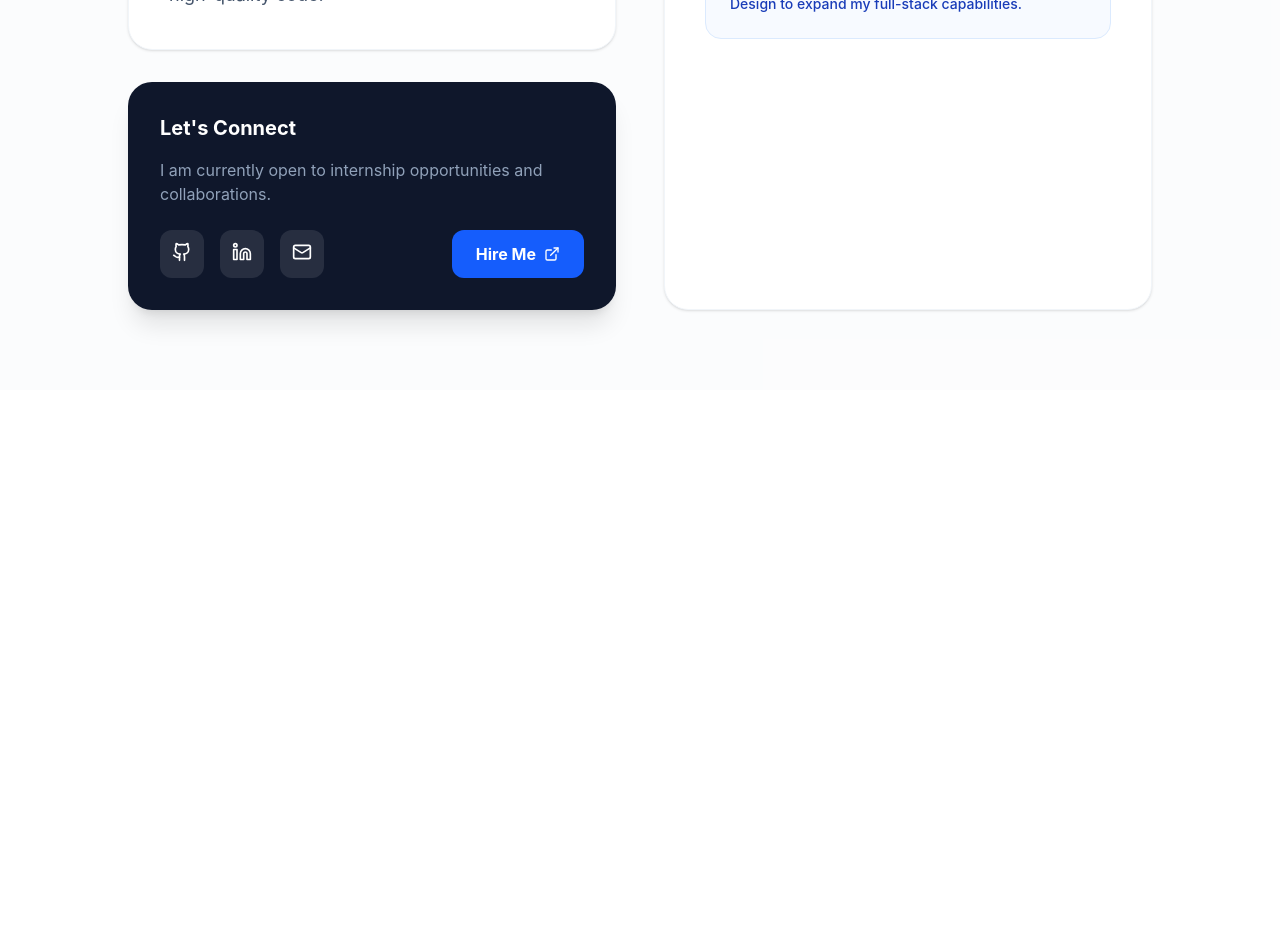
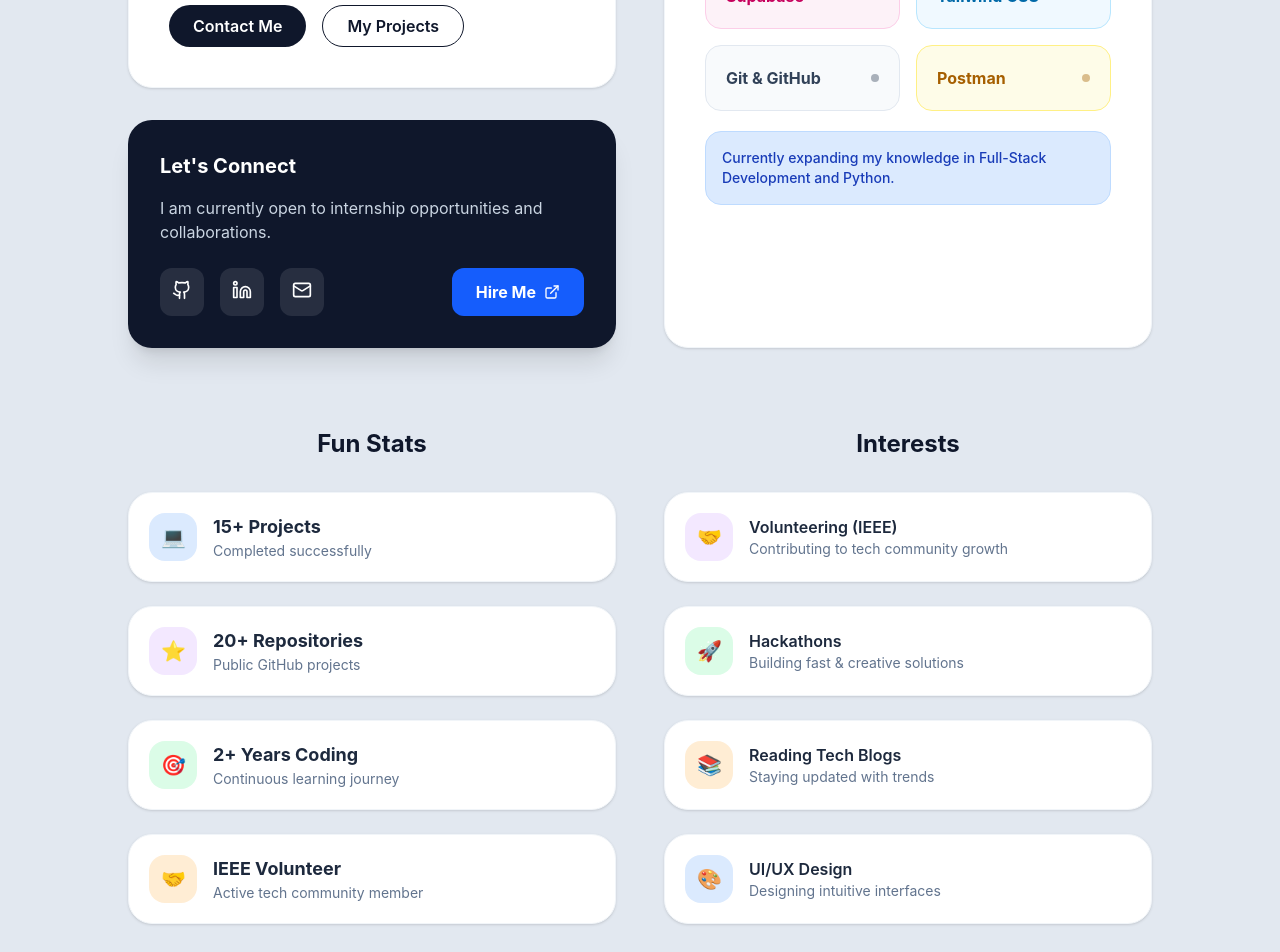
Before and after one commit to dwathsala/My_Portfolio, a React (Vite) app: page / in a window 1280 px wide. Shown: the part 1440-2392 px from the top of the page. Before the commit the page ends 1830 px from the top, so only its background shows below. Built offline with nearby package versions, Linux system fonts and the light colour scheme.

Commit message:
Implement responsive About section with technical skills and add cards for fun stat & interest

```diff
--- a/src/components/About.jsx
+++ b/src/components/About.jsx
@@ -6,18 +6,24 @@ const About = () => {
     { name: "JavaScript", color: "bg-yellow-50 text-yellow-700 border-yellow-200" },
     { name: "React.js", color: "bg-blue-50 text-blue-700 border-blue-200" },
     { name: "Node.js", color: "bg-green-50 text-green-700 border-green-200" },
+    { name: "Express.js", color: "bg-red-50 text-red-700 border-red-200" },
+    { name: "Python", color: "bg-orange-50 text-orange-700 border-orange-200" },
+    { name: "JAVA", color: "bg-gray-50 text-gray-700 border-gray-200" },
     { name: "MongoDB", color: "bg-emerald-50 text-emerald-700 border-emerald-200" },
+    { name: "SQL", color: "bg-purple-50 text-purple-700 border-purple-200" },
+    { name: "Supabase", color: "bg-pink-50 text-pink-700 border-pink-200" },
     { name: "Tailwind CSS", color: "bg-sky-50 text-sky-700 border-sky-200" },
     { name: "Git & GitHub", color: "bg-slate-50 text-slate-700 border-slate-200" },
+    { name: "Postman", color: "bg-yellow-50 text-yellow-700 border-yellow-200" },
   ];
 
   return (
-    <section id="about" className="py-20 px-6 md:px-16 lg:px-32 bg-slate-50/50">
+    <section id="about" className="py-16 px-6 md:px-16 lg:px-32 bg-slate-200">
       <div className="max-w-7xl mx-auto">
 
         {/* Header Section */}
-        <div className="mb-16">
-          <h2 className="text-4xl md:text-5xl font-bold text-slate-900 mb-4">
+        <div className="mb-10">
+          <h2 className="text-4xl md:text-5xl font-bold text-slate-900 mb-3 ">
             About <span className="text-blue-800">Me</span>
           </h2>
           <div className="w-20 h-1.5 bg-blue-800 rounded-full"></div>
@@ -29,7 +35,7 @@ const About = () => {
           <div className="flex flex-col gap-8">
             <div className="bg-white p-8 md:p-10 rounded-3xl shadow-sm border border-slate-100 flex-grow">
               <h3 className="text-2xl font-bold text-slate-800 mb-6 flex items-center gap-2">
-                <span className="w-2 h-2 rounded-full bg-blue-600"></span>
+                <span className="w-2 h-2 rounded-full bg-blue-800"></span>
                 My Journey
               </h3>
               <div className="space-y-4 text-slate-600 text-lg leading-relaxed">
@@ -40,20 +46,33 @@ const About = () => {
                   I thrive in collaborative environments and love tackling complex challenges. Whether it's optimizing backend logic or perfecting a responsive UI, I am committed to delivering high-quality code.
                 </p>
               </div>
+
+              <div className="flex gap-4 mt-10">
+                {/* Contact Me Button */}
+                <button className="px-6 py-2  bg-slate-900 text-white font-semibold rounded-full hover:bg-blue-900 transition">
+                  Contact Me
+                </button>
+
+                {/* View Projects Button */}
+                <button className="px-6 py-2 border border-slate-900 text-slate-900 font-semibold rounded-full hover:bg-blue-200 transition">
+                  My Projects
+                </button>
+              </div>
+
             </div>
 
-            {/* "Connect with Me" Professional Component */}
-            <div className="bg-slate-900 p-8 rounded-3xl text-white shadow-xl">
+               {/* "Connect with Me" Professional Component */}
+            <div className="bg-slate-900 p-8 rounded-3xl text-white shadow-xl ">
               <h3 className="text-xl font-bold mb-4">Let's Connect</h3>
-              <p className="text-slate-400 mb-6">I am currently open to internship opportunities and collaborations.</p>
+              <p className="text-slate-300 mb-6">I am currently open to internship opportunities and collaborations.</p>
               <div className="flex flex-wrap gap-4">
-                <a href="https://github.com" className="p-3 bg-white/10 rounded-xl hover:bg-blue-600 transition-colors">
+                <a href="https://github.com/dwathsala" target='_blank' rel='noopener noreferrer' className="p-3 bg-white/10 rounded-xl hover:bg-blue-600 transition-colors">
                   <Github size={20} />
                 </a>
-                <a href="https://linkedin.com" className="p-3 bg-white/10 rounded-xl hover:bg-blue-600 transition-colors">
+                <a href="https://www.linkedin.com/in/dulari-dayananda/" target='_blank' rel='noopener noreferrer' className="p-3 bg-white/10 rounded-xl hover:bg-blue-600 transition-colors">
                   <Linkedin size={20} />
                 </a>
-                <a href="mailto:dulariwathsala824@mail.com" className="p-3 bg-white/10 rounded-xl hover:bg-blue-600 transition-colors">
+                <a href="mailto:dulariwathsala824@mail.com?subject=Portfolio Contact&body=Hello Dulari,%0A%0AI would like to connect with you." target='_blank' rel='noopener noreferrer' className="p-3 bg-white/10 rounded-xl hover:bg-blue-600 transition-colors">
                   <Mail size={20} />
                 </a>
                 <button className="flex items-center gap-2 px-6 py-3 bg-blue-600 rounded-xl font-bold hover:bg-blue-700 transition-all ml-auto">
@@ -61,12 +80,14 @@ const About = () => {
                 </button>
               </div>
             </div>
+
+
           </div>
 
           {/* Right Side: Skills Grid */}
           <div className="bg-white p-8 md:p-10 rounded-3xl shadow-sm border border-slate-100">
             <h3 className="text-2xl font-bold text-slate-800 mb-8 flex items-center gap-2">
-              <span className="w-2 h-2 rounded-full bg-blue-600"></span>
+              <span className="w-2 h-2 rounded-full bg-blue-800"></span>
               Technical Stack
             </h3>
             <div className="grid grid-cols-1 sm:grid-cols-2 gap-4">
@@ -82,15 +103,125 @@ const About = () => {
             </div>
 
             {/* Added Value: Professional Learning Note */}
-            <div className="mt-10 p-6 bg-blue-50/50 rounded-2xl border border-blue-100">
+            <div className="mt-5 p-4 bg-blue-100 rounded-2xl border border-blue-200 flex items-center justify-center">
               <p className="text-sm text-blue-800 font-medium">
-                Currently exploring Cloud Computing and System Design to expand my full-stack capabilities.
+                Currently expanding my knowledge in Full-Stack Development and Python.
               </p>
             </div>
           </div>
 
         </div>
       </div>
+
+      {/* Interests + Fun Stats Section */}
+      <div className="mt-20">
+        <div className="grid grid-cols-1 lg:grid-cols-2 gap-12">
+
+          {/* LEFT SIDE — FUN STATS */}
+          <div>
+            <h3 className="text-2xl font-bold text-slate-900 mb-8 flex items-center justify-center">
+              Fun Stats
+            </h3>
+
+            <div className="space-y-6">
+
+              <div className="flex items-center gap-4 p-5 bg-white rounded-3xl border border-slate-100 shadow-sm hover:shadow-lg hover:scale-[1.02] transition-all duration-300">
+                <div className="w-12 h-12 flex items-center justify-center bg-blue-100 text-blue-700 rounded-2xl text-xl">
+                  💻
+                </div>
+                <div>
+                  <h4 className="font-bold text-slate-800 text-lg">15+ Projects</h4>
+                  <p className="text-sm text-slate-500">Completed successfully</p>
+                </div>
+              </div>
+
+              <div className="flex items-center gap-4 p-5 bg-white rounded-3xl border border-slate-100 shadow-sm hover:shadow-lg hover:scale-[1.02] transition-all duration-300">
+                <div className="w-12 h-12 flex items-center justify-center bg-purple-100 text-purple-700 rounded-2xl text-xl">
+                  ⭐
+                </div>
+                <div>
+                  <h4 className="font-bold text-slate-800 text-lg">20+ Repositories</h4>
+                  <p className="text-sm text-slate-500">Public GitHub projects</p>
+                </div>
+              </div>
+
+              <div className="flex items-center gap-4 p-5 bg-white rounded-3xl border border-slate-100 shadow-sm hover:shadow-lg hover:scale-[1.02] transition-all duration-300">
+                <div className="w-12 h-12 flex items-center justify-center bg-green-100 text-green-700 rounded-2xl text-xl">
+                  🎯
+                </div>
+                <div>
+                  <h4 className="font-bold text-slate-800 text-lg">2+ Years Coding</h4>
+                  <p className="text-sm text-slate-500">Continuous learning journey</p>
+                </div>
+              </div>
+
+              <div className="flex items-center gap-4 p-5 bg-white rounded-3xl border border-slate-100 shadow-sm hover:shadow-lg hover:scale-[1.02] transition-all duration-300">
+                <div className="w-12 h-12 flex items-center justify-center bg-orange-100 text-orange-700 rounded-2xl text-xl">
+                  🤝
+                </div>
+                <div>
+                  <h4 className="font-bold text-slate-800 text-lg">IEEE Volunteer</h4>
+                  <p className="text-sm text-slate-500">Active tech community member</p>
+                </div>
+              </div>
+
+            </div>
+          </div>
+
+          {/* RIGHT SIDE — INTERESTS */}
+          <div>
+            <h3 className="text-2xl font-bold text-slate-900 mb-8 flex items-center justify-center">
+              Interests
+            </h3>
+
+            <div className="space-y-6">
+
+              <div className="flex items-center gap-4 p-5 bg-white rounded-3xl border border-slate-100 shadow-sm hover:shadow-lg hover:scale-[1.02] transition-all duration-300">
+                <div className="w-12 h-12 flex items-center justify-center bg-purple-100 text-purple-700 rounded-2xl text-xl">
+                  🤝
+                </div>
+                <div>
+                  <h4 className="font-semibold text-slate-800">Volunteering (IEEE)</h4>
+                  <p className="text-sm text-slate-500">Contributing to tech community growth</p>
+                </div>
+              </div>
+
+              <div className="flex items-center gap-4 p-5 bg-white rounded-3xl border border-slate-100 shadow-sm hover:shadow-lg hover:scale-[1.02] transition-all duration-300">
+                <div className="w-12 h-12 flex items-center justify-center bg-green-100 text-green-700 rounded-2xl text-xl">
+                  🚀
+                </div>
+                <div>
+                  <h4 className="font-semibold text-slate-800">Hackathons</h4>
+                  <p className="text-sm text-slate-500">Building fast & creative solutions</p>
+                </div>
+              </div>
+
+              <div className="flex items-center gap-4 p-5 bg-white rounded-3xl border border-slate-100 shadow-sm hover:shadow-lg hover:scale-[1.02] transition-all duration-300">
+                <div className="w-12 h-12 flex items-center justify-center bg-orange-100 text-orange-700 rounded-2xl text-xl">
+                  📚
+                </div>
+                <div>
+                  <h4 className="font-semibold text-slate-800">Reading Tech Blogs</h4>
+                  <p className="text-sm text-slate-500">Staying updated with trends</p>
+                </div>
+              </div>
+
+              <div className="flex items-center gap-4 p-5 bg-white rounded-3xl border border-slate-100 shadow-sm hover:shadow-lg hover:scale-[1.02] transition-all duration-300">
+                <div className="w-12 h-12 flex items-center justify-center bg-blue-100 text-blue-700 rounded-2xl text-xl">
+                  🎨
+                </div>
+                <div>
+                  <h4 className="font-semibold text-slate-800">UI/UX Design</h4>
+                  <p className="text-sm text-slate-500">Designing intuitive interfaces</p>
+                </div>
+              </div>
+
+            </div>
+          </div>
+
+        </div>
+      </div>
+
     </section>
   );
 };
```
